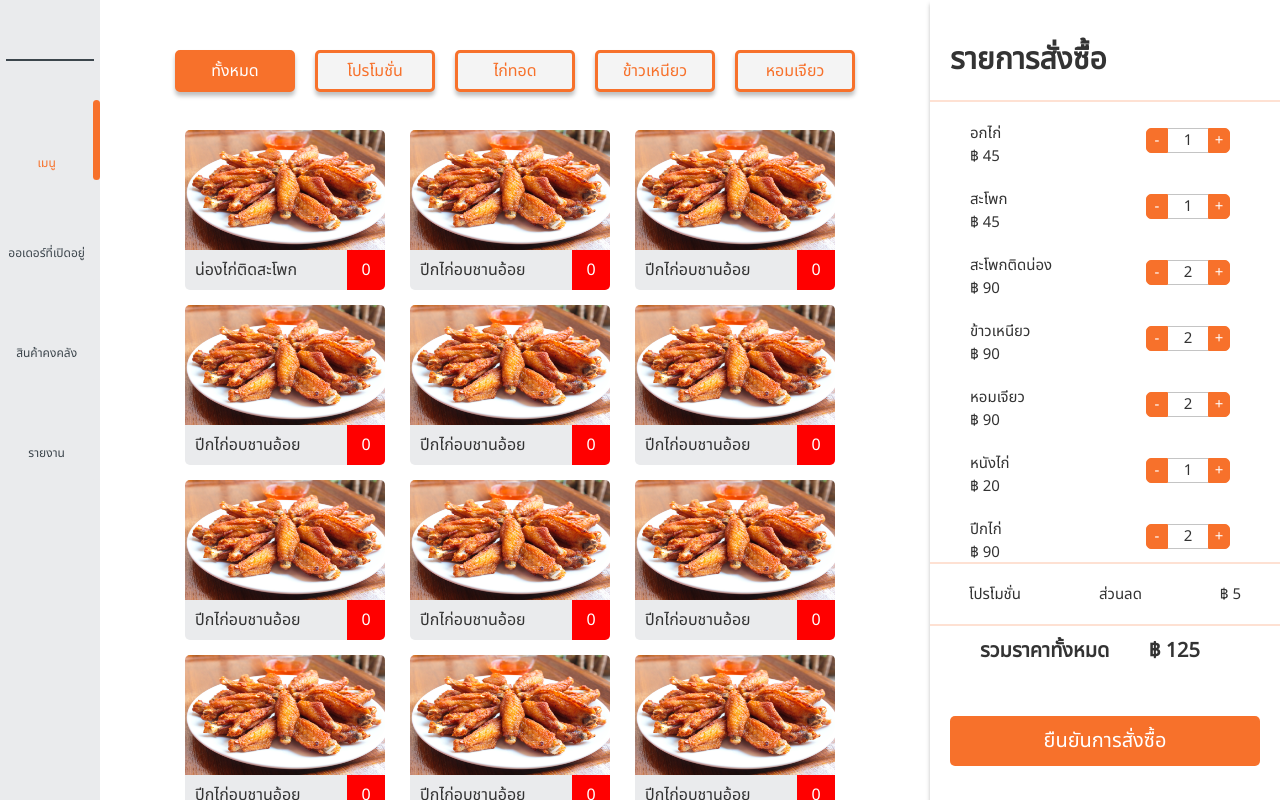
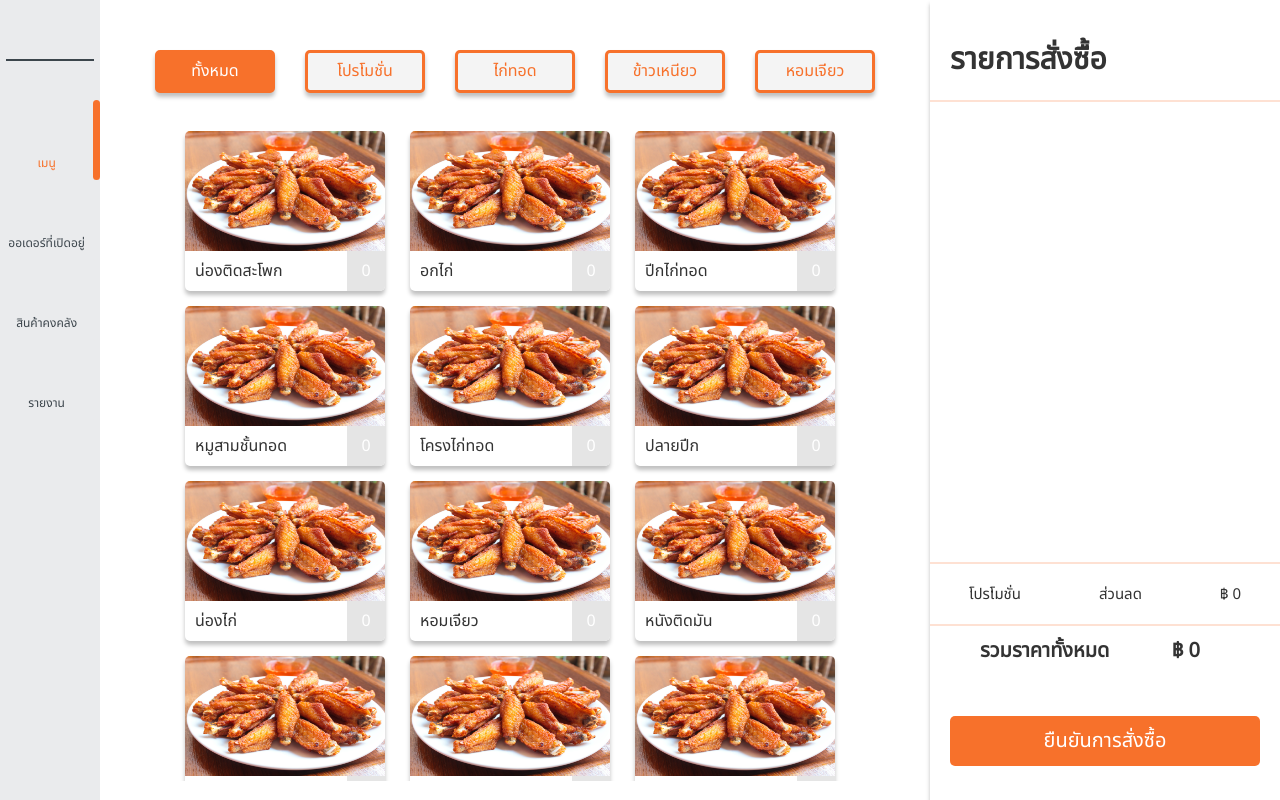
Before and after one commit to narawitPtm/pos-chicken, a Svelte app: page / in a window 1280 px wide. Built offline with nearby package versions, Linux system fonts and the light colour scheme.

Commit message:
update logic selected order

```diff
--- a/src/components/pos/pos.scss
+++ b/src/components/pos/pos.scss
@@ -1,7 +1,8 @@
 .filter-btn-box {
   width: calc(100% - 350px);
-  height: 50px;
-  display: flex;
+  display: grid;
+  grid-template-columns: repeat(auto-fit, minmax(50px, 120px));
+  grid-gap: 30px;
   justify-content: center;
   margin-bottom: 30px;
   .filter-button {
@@ -11,9 +12,8 @@
     box-sizing: border-box;
     box-shadow: 0px 4px 4px rgba(0, 0, 0, 0.25);
     border-radius: 5px;
-    margin-left: 20px;
-    &:first-child {
-      margin-left: 0;
+    &:last-child {
+      margin-right: 0;
     }
     &:hover, &.active {
       background: #f7712b;
@@ -28,7 +28,7 @@
 
 #nongkaiBox {
   overflow-y: overlay;
-  height: calc( 100vh - 160px);
+  height: calc( 100vh - 180px);
   padding-bottom: 30px;
   width: calc(100% - 350px);
   #nongKai {
@@ -38,7 +38,8 @@
     justify-content: center;
     overflow-y: auto;
     .card-menu {
-      background-color: #eaebed;
+      box-shadow: 0px 4px 4px rgba(0, 0, 0, 0.25);
+      background-color: #ffffff;
       border-radius: 5px;
       width: 200px;
       .chicken-img {
@@ -56,16 +57,22 @@
           padding-left: 10px;
           width: 160px;
         }
-        .Two {
+        .nothing {
           border-bottom-right-radius: 5px;
           display: flex;
           justify-content: center;
           align-items: center;
           height: 40px;
           width: 40px;
-          background-color: red;
+          background-color: #E5E5E5;
           color: white;
         }
+        .selected {
+          background-color: #FF4848;
+        }
+      }
+      &:hover {
+        cursor: pointer;
       }
     }
   }
--- a/src/components/pos/pos.svelte
+++ b/src/components/pos/pos.svelte
@@ -1,5 +1,6 @@
 <script lang="ts">
 	import SelectedOrder from '../seletected-order/seleted-order.svelte'
+
 	let src = '/picture/chicken.jpg';
 	let typeChicken: {name:string, isActive:boolean, path:string}[] = [
 		{ name: 'ทั้งหมด',  isActive: true, path:""},
@@ -9,34 +10,58 @@
 		{ name: 'หอมเจียว', isActive: false, path:"" }
 	];
 
-	let menuChickens: {name:string, quantity:number, img:string}[] = [
-		{name: 'น่องไก่ติดสะโพก', quantity: 0, img: ''},
-		{name: 'ปีกไก่อบชานอ้อย', quantity: 0, img: ''},
-		{name: 'ปีกไก่อบชานอ้อย', quantity: 0, img: ''},
-		{name: 'ปีกไก่อบชานอ้อย', quantity: 0, img: ''},
-		{name: 'ปีกไก่อบชานอ้อย', quantity: 0, img: ''},
-		{name: 'ปีกไก่อบชานอ้อย', quantity: 0, img: ''},
-		{name: 'ปีกไก่อบชานอ้อย', quantity: 0, img: ''},
-		{name: 'ปีกไก่อบชานอ้อย', quantity: 0, img: ''},
-		{name: 'ปีกไก่อบชานอ้อย', quantity: 0, img: ''},
-		{name: 'ปีกไก่อบชานอ้อย', quantity: 0, img: ''},
-		{name: 'ปีกไก่อบชานอ้อย', quantity: 0, img: ''},
-		{name: 'ปีกไก่อบชานอ้อย', quantity: 0, img: ''},
-		{name: 'ปีกไก่อบชานอ้อย', quantity: 0, img: ''},
-		{name: 'ปีกไก่อบชานอ้อย', quantity: 0, img: ''},
-		{name: 'ปีกไก่อบชานอ้อย', quantity: 0, img: ''}
+	let menuChickens: {id:number, name:string, quantity:number, img:string, type:number, price:number}[] = [
+		{id: 1, name: 'น่องติดสะโพก', quantity: 0, img: '', type: 2, price: 35},
+		{id: 2, name: 'อกไก่', quantity: 0, img: '', type: 2, price: 35},
+		{id: 3, name: 'ปีกไก่ทอด', quantity: 0, img: '', type: 2, price: 15},
+		{id: 4, name: 'หมูสามชั้นทอด', quantity: 0, img: '', type: 2, price: 40},
+		{id: 5, name: 'โครงไก่ทอด', quantity: 0, img: '', type: 2, price: 45},
+		{id: 6, name: 'ปลายปีก', quantity: 0, img: '', type: 2, price: 20},
+		{id: 7, name: 'น่องไก่', quantity: 0, img: '', type: 2, price: 20},
+		{id: 8, name: 'หอมเจียว', quantity: 0, img: '', type: 4, price: 10},
+		{id: 9, name: 'หนังติดมัน', quantity: 0, img: '', type: 2, price: 20},
+		{id: 10, name: 'ข้าวเหนียวดำ', quantity: 0, img: '', type: 3, price: 10},
+		{id: 11, name: 'ข้าวเหนียวขาว', quantity: 0, img: '', type: 3, price: 10},
+		{id: 12, name: 'ไก่ทั้งตัว', quantity: 0, img: '', type: 2, price: 200},
+		{id: 13, name: 'หอมเจียวใหญ่', quantity: 0, img: '', type: 4, price: 20},
+		{id: 14, name: 'ชุดสุดคุ้ม', quantity: 0, img: '', type: 1, price: 150},
+		{id: 15, name: 'ชุดจุใจใช่เลย', quantity: 0, img: '', type: 1, price: 165},
+		{id: 16, name: 'ชุดครอบครัวสุขสันต์', quantity: 0, img: '', type: 1, price: 125},
+	]
 
-	]
+  let TotalCost: number
+
+  function calcost(id:number) {
+    menuChickens.forEach((item) => {
+    if (id === item.id) {
+      TotalCost += item.price
+    }
+    })
+    TotalCost = TotalCost
+  }
+
+	let typeMenu: number = 0;
 	function submenu(index: number) {
 		typeChicken.forEach((item, indexs) => {
 			if(index === indexs) {
 				item.isActive = true
+				typeMenu = index
 			}
 			else {
 				item.isActive = false
 			}
 		})
 		typeChicken = typeChicken
+	}
+
+	function plusOrder(menuId:number) {
+		menuChickens.forEach((item) => {
+			if (menuId === item.id) {
+				item.quantity = item.quantity + 1
+        calcost(item.id)
+			}
+		})
+		menuChickens = menuChickens
 	}
 
 </script>
@@ -49,20 +74,34 @@
 	<!-- picture -->
 	<div id="nongkaiBox">
 		<div id="nongKai">
-			{#each menuChickens as menuChicken}
-			<div class="card-menu">
+			{#if typeMenu !== 0}
+				{#each menuChickens.filter(a => a.type === typeMenu) as menuChicken}
+				<div class="card-menu" on:click={()=> plusOrder(menuChicken.id)}>
 					<img class = "chicken-img" src="{src}" alt="">
 					<div class="card-footer">
 						<div class="chicken-text">
 							{menuChicken.name}
 						</div>
-					<div class="Two">{menuChicken.quantity}</div>
+						<div class = {`nothing ${menuChicken.quantity > 0 ? 'selected' : '' }` }>{menuChicken.quantity}</div>
 					</div>
 				</div>
 				{/each}
+				{:else}
+				{#each menuChickens as menuChicken}
+				<div class="card-menu" on:click={()=> plusOrder(menuChicken.id)}>
+					<img class = "chicken-img" src="{src}" alt="">
+					<div class="card-footer">
+						<div class="chicken-text">
+							{menuChicken.name}
+						</div>
+						<div class= {`nothing ${menuChicken.quantity > 0 ? 'selected' : '' }`}>{menuChicken.quantity}</div>
 					</div>
 				</div>
-	<SelectedOrder/>
+				{/each}
+			{/if}
+		</div>
+	</div>
+	<SelectedOrder bind:menuChickens bind:TotalCost/>
 </div>
 
 <style lang="scss">
--- a/src/components/seletected-order/seleted-order.svelte
+++ b/src/components/seletected-order/seleted-order.svelte
@@ -1,81 +1,104 @@
 <script lang="ts">
-   let orderlistsPrepare: {name:string, quantity:number, cost:number}[] = [
-		{ name: 'อกไก่', quantity:1, cost: 45},
-      { name: 'สะโพก', quantity:1, cost: 45},
-      { name: 'สะโพกติดน่อง', quantity:2, cost: 45},
-      { name: 'ข้าวเหนียว', quantity:2, cost: 45},
-      { name: 'หอมเจียว', quantity:2, cost: 45},
-      { name: 'หนังไก่', quantity:1, cost: 20},
-      { name: 'ปีกไก่', quantity:2, cost: 45},
-      { name: 'น่องไก่', quantity:2, cost: 45}
+  let orderlistsPrepare: { name: string; quantity: number; cost: number }[] = [
+    { name: "อกไก่", quantity: 1, cost: 45 },
   ];
 
   type order = {
-      id: number,
-      name: string
+    id: number;
+    name: string;
+  };
+
+  type menuLists = {
+    id: number;
+    menu: string;
+    orders: order[];
+  };
+
+  export let menuChickens: {
+    id: number;
+    name: string;
+    quantity: number;
+    img: string;
+    type: number;
+    price: number;
+  }[];
+
+  export let TotalCost: number =  0
+
+
+  function minusOrder(id:number) {
+    menuChickens.forEach((item) => {
+      if (item.id === id) {
+        item.quantity = item.quantity - 1
+        TotalCost -= item.price
+      }
+    })
+    menuChickens = menuChickens
+    TotalCost = TotalCost
+
   }
 
-   type menuLists = {
-      id: number,
-      menu: string,
-      orders: order[]
+  function deleteOrder(id:number) {
+    menuChickens.forEach((item) => {
+      if (item.id === id) {
+        TotalCost -= item.price * item.quantity
+        item.quantity = 0
+      }
+    })
+    menuChickens = menuChickens
+    TotalCost = TotalCost
+
   }
 
-   let orderLists: menuLists[] = [
-      {
-         id: 1,
-         menu: 'ไก่ทอด1',
-         orders: [
-            {
-               id: 1,
-               name: 'ไบโอ'
-            },
-            {
-               id: 1,
-               name: 'ไบโอ'
+  function plusOrder(id:number) {
+    menuChickens.forEach((item) => {
+      if (item.id === id) {
+        item.quantity = item.quantity + 1
+        TotalCost += item.price
       }
-         ]
+    })
+    menuChickens = menuChickens
+    TotalCost = TotalCost
   }
-   ]
 </script>
 
 <div id="ordering">
-   <div id="headerOrder">
-   รายการสั่งซื้อ
-   </div>
+  <div id="headerOrder">รายการสั่งซื้อ</div>
   <div id="menuListPrepare">
     <!-- loop-order -->
-   {#each orderlistsPrepare as orderlistPrepare}
+    {#each menuChickens as orderlistPrepare}
+      {#if orderlistPrepare.quantity > 0}
         <div class="menuPrepare">
           <div class="menuPrepareLeft">
-            <i class="fas fa-times delete"></i>
+            <i class="fas fa-times delete" on:click={() => deleteOrder(orderlistPrepare.id)}/>
             <div class="menu-detail">
               <div class="name-menu">
                 {orderlistPrepare.name}
               </div>
               <div class="cost-menu">
-                  ฿ {orderlistPrepare.cost*orderlistPrepare.quantity}
+                ฿ {orderlistPrepare.price * orderlistPrepare.quantity}
               </div>
             </div>
           </div>
           <div class="btn-volume">
-            <div class="minus-vol">-</div>
+            <div class="minus-vol" on:click={() => minusOrder(orderlistPrepare.id)}>-</div>
             <div class="volume-num">{orderlistPrepare.quantity}</div>
-            <div class="plus-vol">+</div>
+            <div class="plus-vol" on:click={() => plusOrder(orderlistPrepare.id)}>+</div>
           </div>
         </div>
+      {/if}
     {/each}
     <!-- loop-order -->
   </div>
   <div id="promotion">
     <div id="text-promotion">โปรโมชั่น</div>
     <div id="name-promotion">ส่วนลด</div>
-      <div id="cost-promotion"> ฿ 5 </div>
+    <div id="cost-promotion">฿ 0</div>
   </div>
   <div id="conclution-order">
     <div id="cost-tap">
       <div id="text-total">รวมราคาทั้งหมด</div>
-         <div id="number-total"> ฿ 125 </div>
+      <div id="number-total">฿ {TotalCost}</div>
     </div>
     <div id="btn-submit-order">
       <div>ยืนยันการสั่งซื้อ</div>
@@ -84,5 +107,5 @@
 </div>
 
 <style lang="scss">
-@import './seleted-order.scss';
+  @import "./seleted-order.scss";
 </style>
--- a/src/components/sidebar/side-bar.scss
+++ b/src/components/sidebar/side-bar.scss
@@ -65,7 +65,7 @@ $disable: #3C454C;
         }
         .menu-select {
             width: 100%;
-            height: 100px;
+            height: 80px;
             display: flex;
             #boxLogo{
                 width: 110px;
```
Lines whose indentation alone changed are shown as unchanged.
